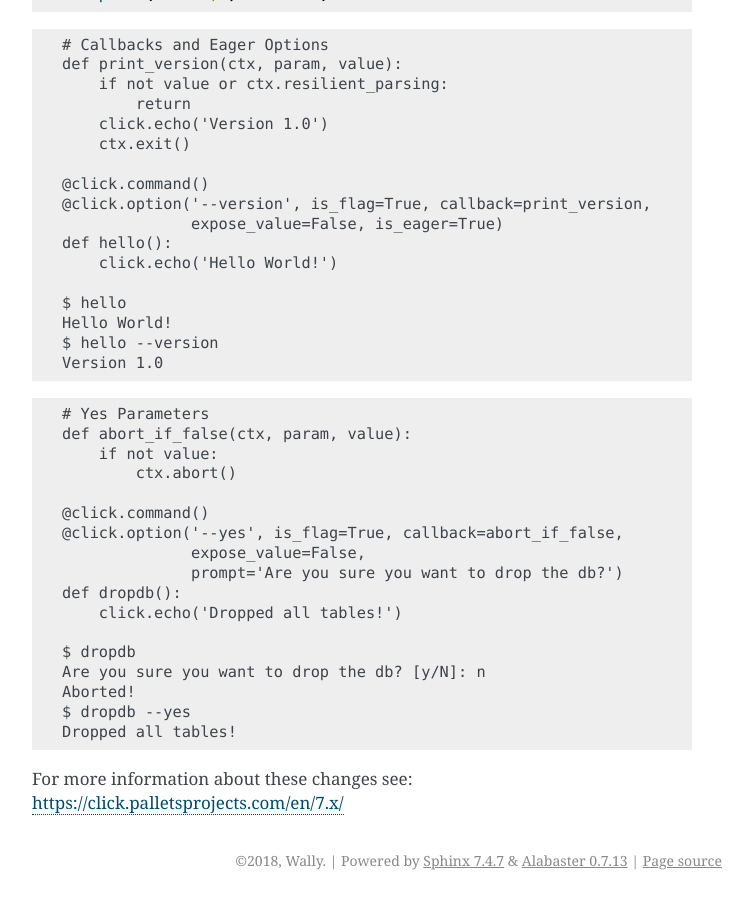
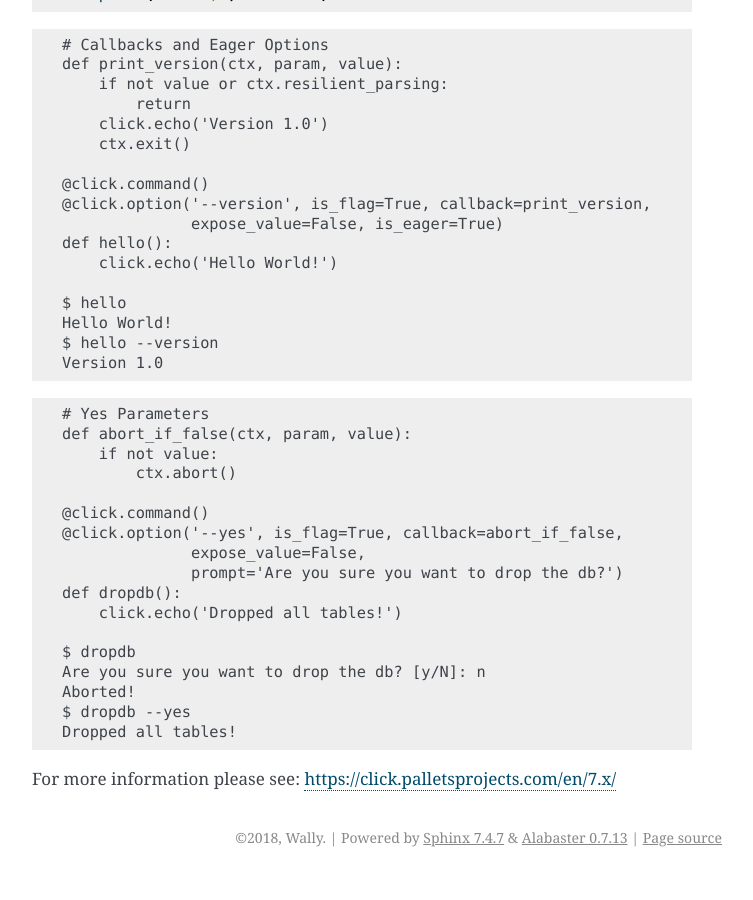
Before and after one commit to SDWally/dop, a Sphinx documentation site: the page built from docs/lookpy/learn_click.rst, in a window 1280 px wide and 900 px high, scrolled down 5581 px. Shown: the whole window, without its empty margins (388-1141 px from the left). Built offline with Sphinx 7.4.7, drawn with Linux system fonts in a browser that asks for light colours; after the commit the page ends 6458 px from its top, so only the background shows below that.

Commit message:
update click

```diff
--- a/docs/lookpy/learn_click.rst
+++ b/docs/lookpy/learn_click.rst
@@ -345,4 +345,4 @@ More Options
     Dropped all tables!
 
 
-For more information about these changes see: https://click.palletsprojects.com/en/7.x/
+For more information please see: https://click.palletsprojects.com/en/7.x/
```
